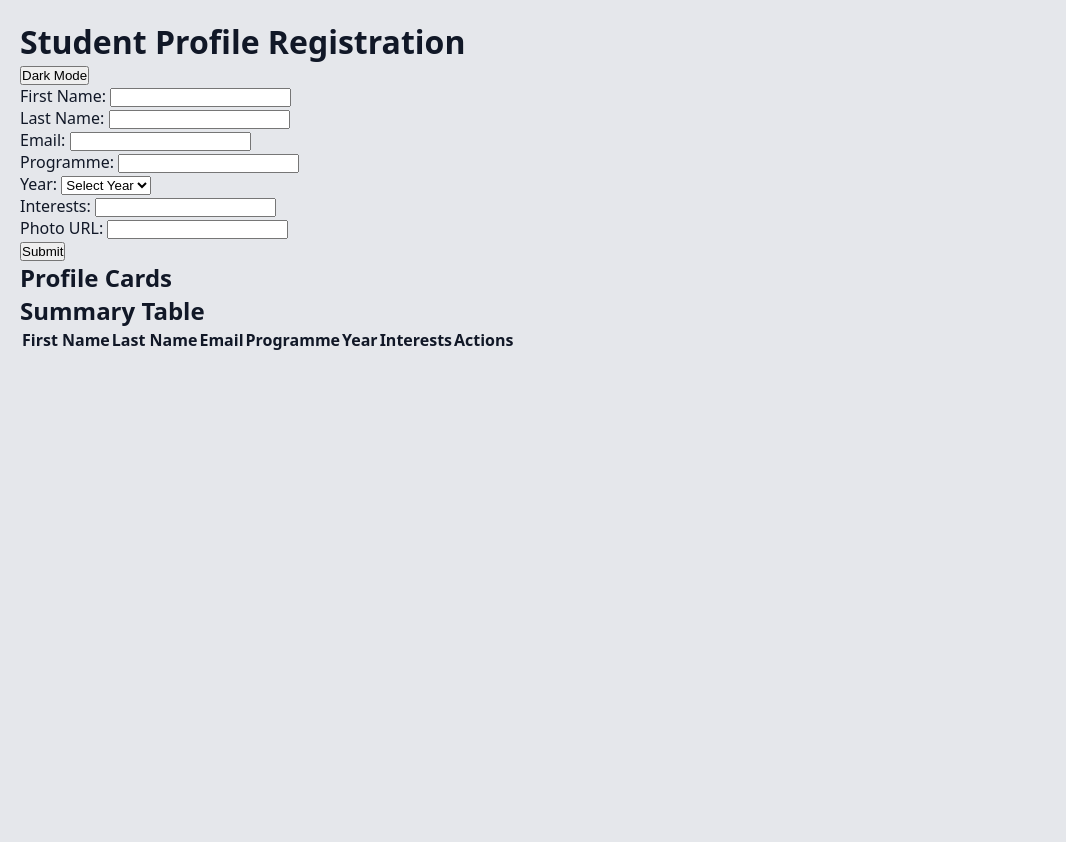
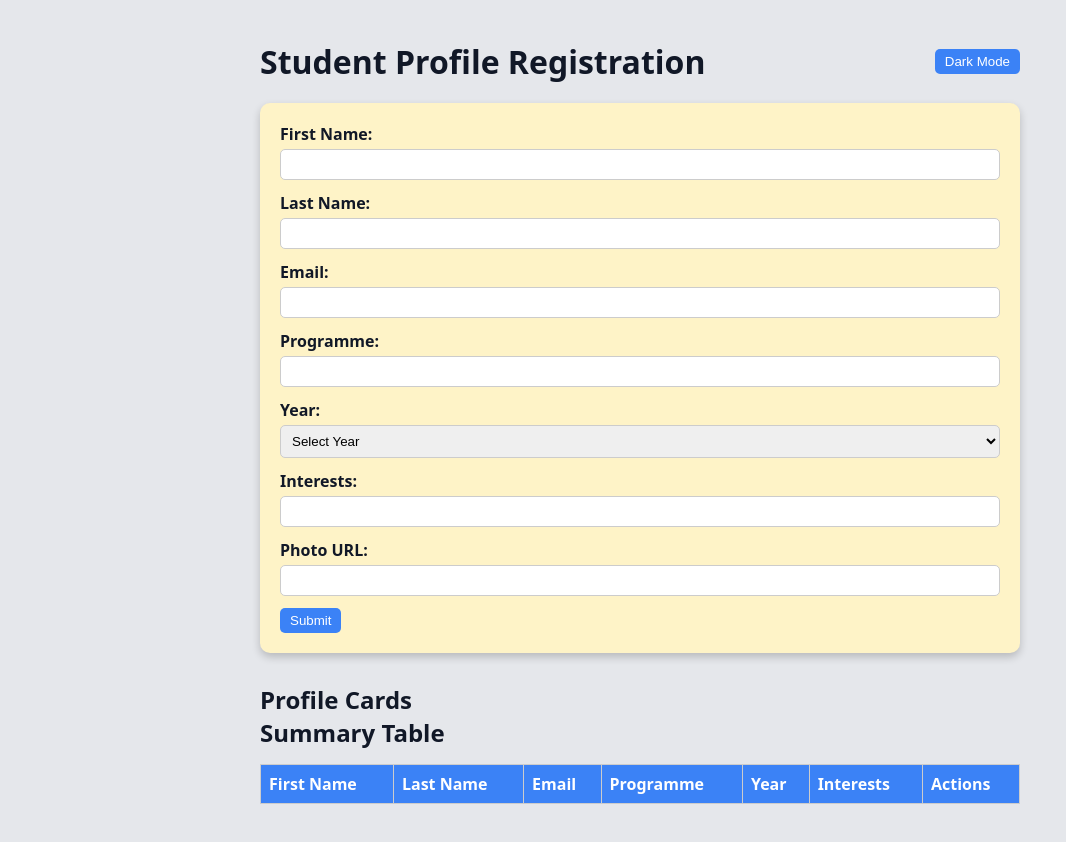
Before and after one commit to Driftedbucket/WAD621S-LAB-4, a plain HTML site: page index.html in a window 1280 px wide. Shown: the whole page, without its empty margins (0-1066 px from the left). Before the commit the page ends 800 px from the top, so only its background shows below. Drawn offline with Linux system fonts and the light colour scheme; a script that the page names is missing; a web font is replaced by a local one.

Commit message:
Added styling for my form, profile card and table

```diff
--- a/style.css
+++ b/style.css
@@ -31,3 +31,129 @@ body {
     padding: 20px;
     transition: background-color var(--transition-time), color var(--transition-time);
 }
+
+
+header {
+    display: flex;
+    justify-content: space-between;
+    align-items: center;
+    margin-bottom: 20px;
+}
+
+button {
+    cursor: pointer;
+    padding: 5px 10px;
+    border: none;
+    border-radius: 5px;
+    background-color: var(--primary-color);
+    color: #fff;
+    transition: background-color var(--transition-time);
+}
+
+button:hover {
+    background-color: var(--secondary-color);
+}
+
+/* FORM STYLING */
+form {
+    background-color: var(--card-bg);
+    padding: 20px;
+    border-radius: 10px;
+    box-shadow: 0 4px 8px rgba(0,0,0,0.2);
+    margin-bottom: 30px;
+    transition: background-color var(--transition-time);
+}
+
+form div {
+    margin-bottom: 12px;
+}
+
+label {
+    display: block;
+    margin-bottom: 4px;
+    font-weight: bold;
+}
+
+input, select {
+    width: 100%;
+    padding: 7px;
+    border: 1px solid #ccc;
+    border-radius: 5px;
+    transition: all var(--transition-time);
+}
+
+input:focus, select:focus {
+    border-color: var(--primary-color);
+    outline: none;
+}
+
+.error {
+    color: var(--secondary-color);
+    font-size: 0.9em;
+}
+
+#cardsContainer {
+    display: flex;
+    flex-wrap: wrap;
+    gap: 20px;
+    justify-content: center; /* center the cards */
+}
+
+.container {
+    max-width: 800px;  /* limit the width */
+    margin: 0 auto;    /* center horizontally */
+    padding: 20px;
+}
+
+.card {
+    background-color: var(--card-bg);
+    padding: 15px;
+    border-radius: 10px;
+    width: 220px;
+    text-align: center;
+    box-shadow: 0 4px 8px rgba(0,0,0,0.15);
+    transition: transform var(--transition-time), box-shadow var(--transition-time), background-color var(--transition-time);
+    position: relative;
+}
+
+.card:hover {
+    transform: translateY(-5px);
+    box-shadow: 0 8px 15px rgba(0,0,0,0.3);
+}
+
+.card img {
+    width: 100%;
+    height: 140px;
+    object-fit: cover;
+    border-radius: 10px;
+    margin-bottom: 10px;
+}
+
+/* CARD BUTTONS */
+.card button {
+    margin: 5px 5px 0 5px;
+    width: 80px;
+}
+
+/* TABLE */
+table {
+    width: 100%;
+    border-collapse: collapse;
+    margin-top: 15px;
+    transition: background-color var(--transition-time);
+}
+
+th, td {
+    border: 1px solid #ccc;
+    padding: 8px;
+    text-align: left;
+}
+
+th {
+    background-color: var(--primary-color);
+    color: #fff;
+}
+
+td:hover {
+    background-color: var(--bg-color);
+}
```
